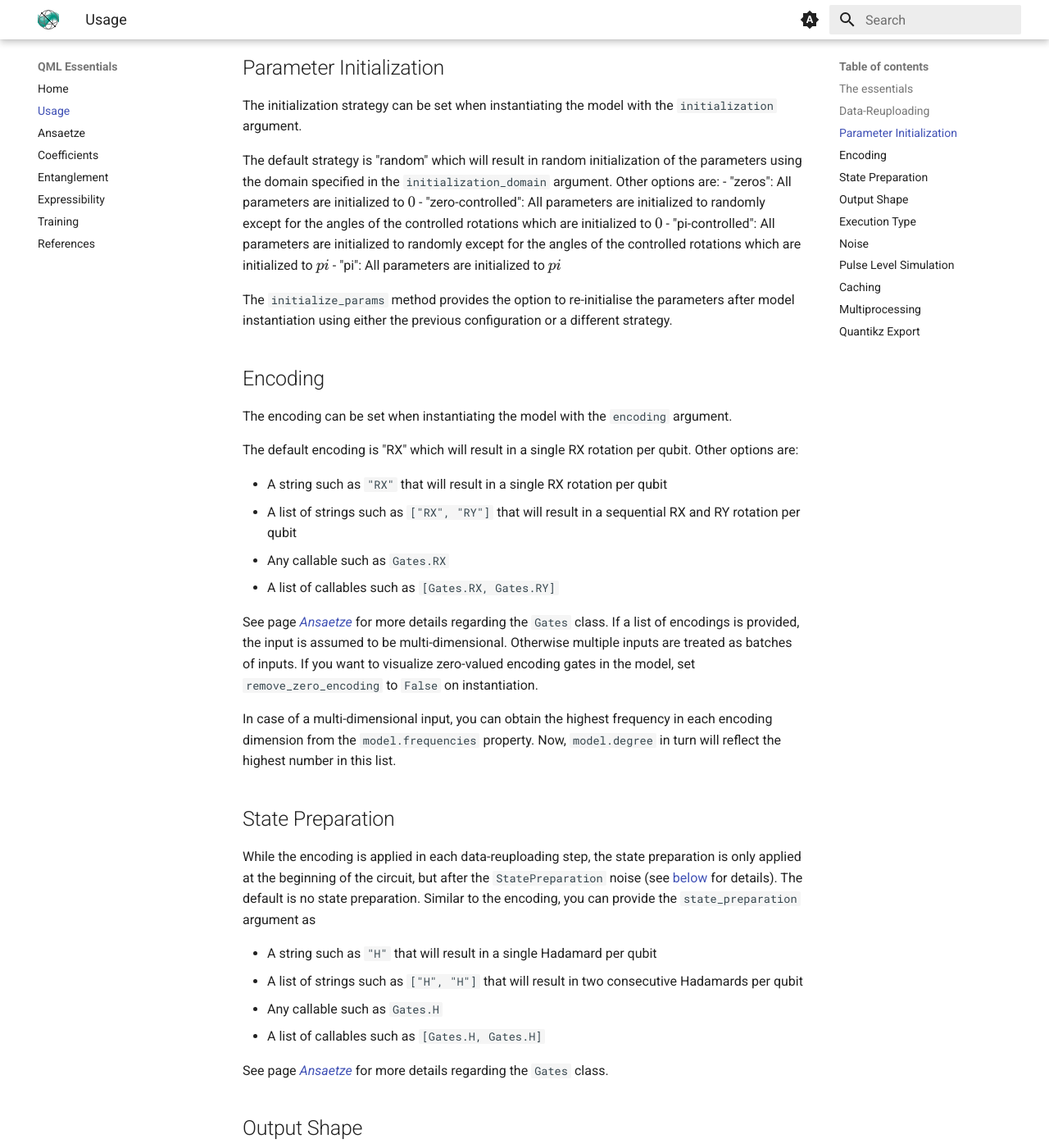
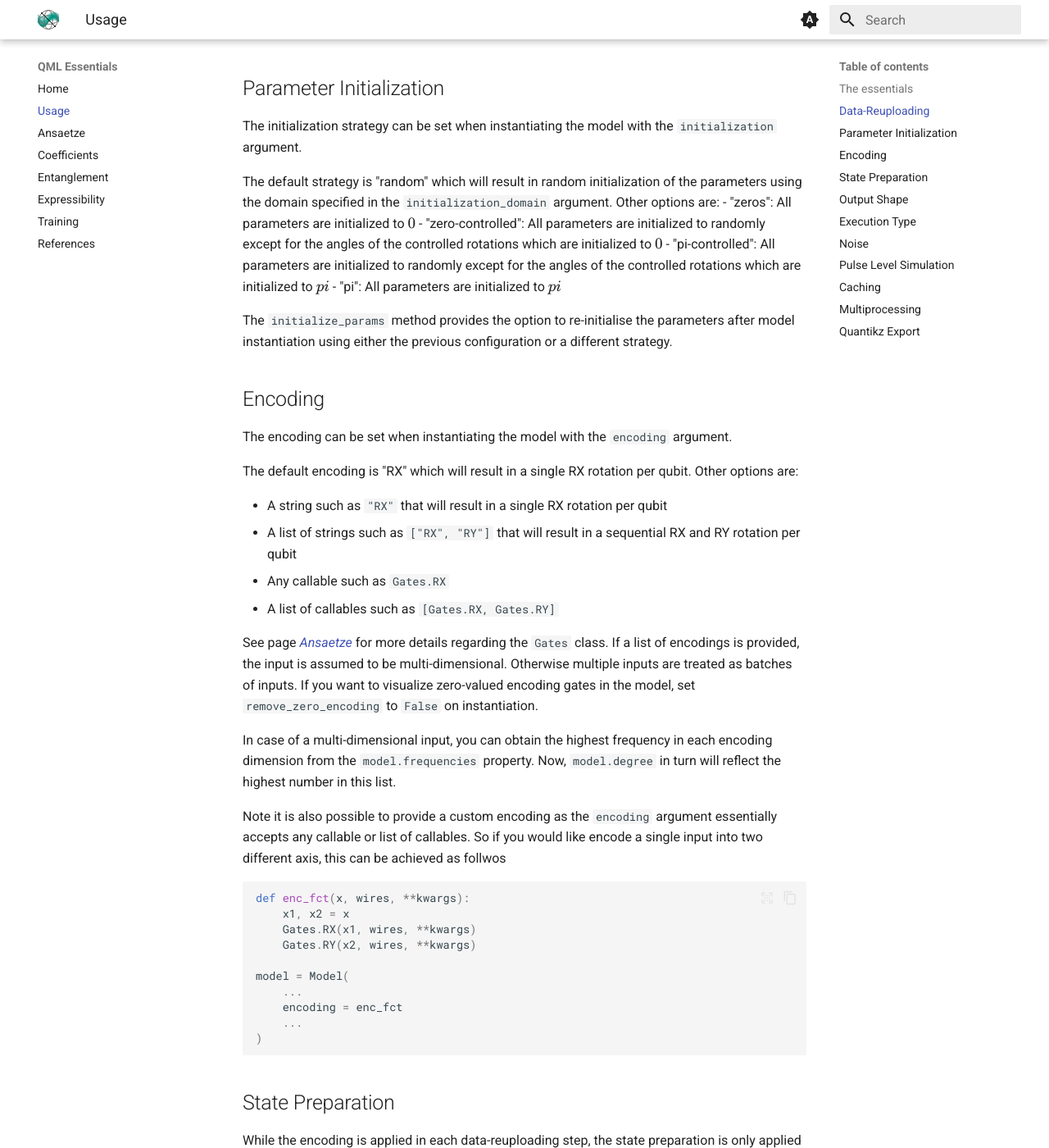
Before and after one commit to cirKITers/qml-essentials, an MkDocs documentation site: the page built from docs/usage.md, in a window 1280 px wide and 1400 px high, scrolled down 2252 px. Shown: the whole window at 82% size. Built offline with MkDocs 1.6.1 and Material for MkDocs 9.7.7, drawn with Linux system fonts in a browser that asks for light colours; emoji names are drawn with the system emoji font; some of the changed text lies outside the part shown.

Commit message:
custom encoding
Signed-off-by: Melvin Strobl <lc3267@kit.edu>

````diff
--- a/docs/usage.md
+++ b/docs/usage.md
@@ -23,6 +23,7 @@ model.draw(figure="mpl")
 ![Hardware Efficient Ansatz](figures/hae_dark.png#only-dark)
 
 Looks good to you? :eyes: Head over to the [*Training*](training.md) page for **getting started** with an easy example, where we also show how to implement **trainable frequencies** :rocket:
+If you want to learn more about, why we get the above results, checkout the [*Data-Reuploading*](#data-reuploading) section.
 
 Note that calling the model without any (`None`) values for the `params` and `inputs` argument, will implicitly call the model with the recently (or initial) parameters and `0`s as input.
 I.e. simply running the following
@@ -43,7 +44,7 @@ See page [*Ansaetze*](ansaetze.md) for more details and a list of available Ansa
 
 ## Data-Reuploading
 
-This idea is one of the core features of our framework and builds upon the work by [*Schuld et al. (2020)*](https://doi.org/10.48550/arXiv.2008.08605).
+The idea of repeating the input encoding is one of the core features of our framework and builds upon the work by [*Schuld et al. (2020)*](https://doi.org/10.48550/arXiv.2008.08605).
 Essentially, it allows us to represent a quantum circuit as a truncated Fourier series, which is a powerful feature that enables the model to mimic arbitrary non-linear functions.
 The number of frequencies that the model can represent is constrained by the number of data encoding steps within the circuit.
 
@@ -107,6 +108,22 @@ If you want to visualize zero-valued encoding gates in the model, set `remove_ze
 
 In case of a multi-dimensional input, you can obtain the highest frequency in each encoding dimension from the `model.frequencies` property.
 Now, `model.degree` in turn will reflect the highest number in this list.
+
+Note it is also possible to provide a custom encoding as the `encoding` argument essentially accepts any callable or list of callables.
+So if you would like encode a single input into two different axis, this can be achieved as follwos
+
+```python
+def enc_fct(x, wires, **kwargs):
+    x1, x2 = x
+    Gates.RX(x1, wires, **kwargs)
+    Gates.RY(x2, wires, **kwargs)
+
+model = Model(
+    ...
+    encoding = enc_fct
+    ...
+)
+```
 
 ## State Preparation
 
````
